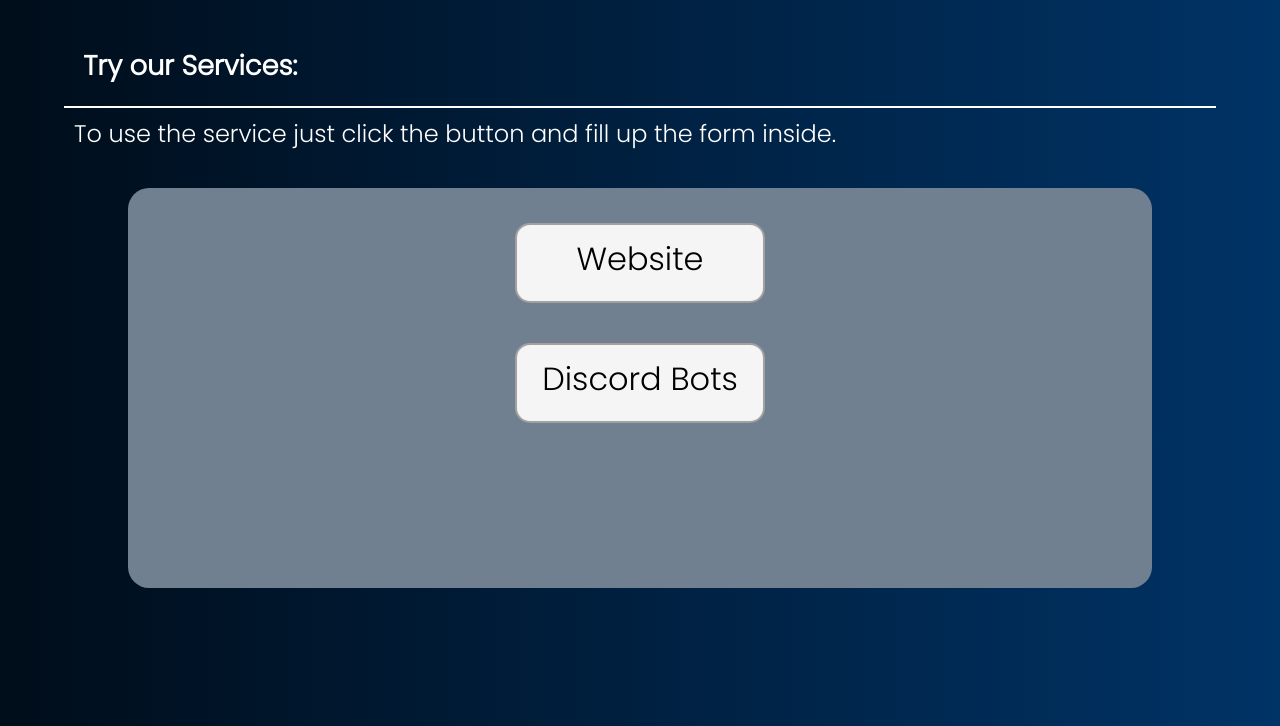
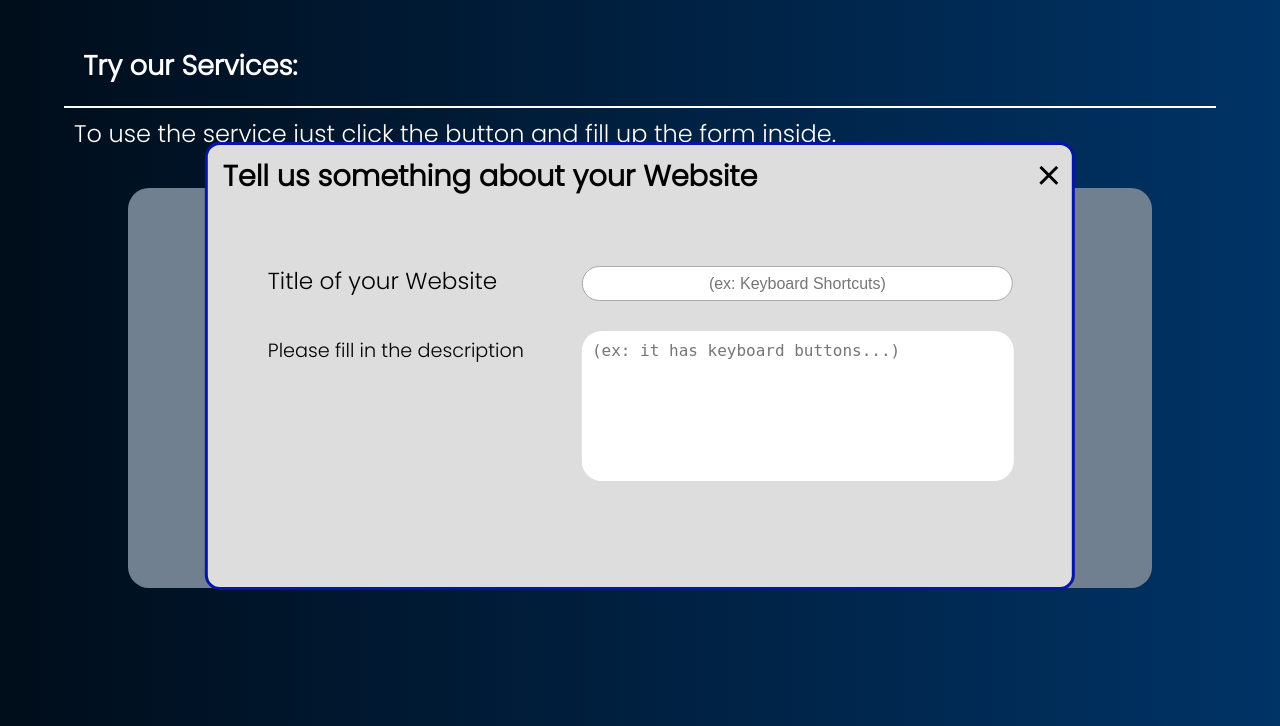
Before and after one commit to YameTechs/website, a Flask app: page /services/ in a window 1280 px wide. Shown: the part 74-800 px from the top of the page. Run offline with Flask 2, Linux system fonts and the light colour scheme; data that the repository does not hold is empty; parts of the project's set-up code (start-up, migrations or seed data) failed here and were passed over; some libraries are stand-ins or nearby versions.

Commit message:
form progressed

```diff
--- a/src/static/css/services.css
+++ b/src/static/css/services.css
@@ -165,25 +165,27 @@
   top: 50%;
   left: 50%;
   transform: translate(-50%, -50%);
-  background-color: rgb(189, 189, 189);
-  border-radius: 6px;
+  background: #ddd;
+  border-radius: 15px;
   border: 3px solid rgb(5, 21, 168);
   width: 85%;
   height: 80%;
-  display: flex;
 }
+
+/* Texts and buttons and form to fill*/
 .modalContent .header {
+  padding: 15px 10px;
+  width: 100%;
   height: fit-content;
   padding: 10px 15px;
-  display: flex;
-  justify-content: space-between;
-  align-items: center;
 }
 .modalContent .header .title {
-  font-size: 30px;
+  font-size: 1.8rem;
   font-weight: bold;
 }
 .modalContent .header .xbtn {
+  margin-left: 20px;
+  position: relative;
   color: black;
   text-decoration: none;
   position: absolute;
@@ -196,6 +198,77 @@
   border: none;
 }
 
+/* Body */
+.modalContent .body {
+  display: flex;
+  flex-direction: column;
+  justify-content: center;
+  padding: 20px 40px;
+  width: 100%;
+  height: 75%;
+}
+
+/* For the title area */
+.modalContent .body .web-title form {
+  margin: auto;
+  width: 100%;
+}
+
+.modalContent .body .web-title label {
+  margin: 20px 20px 10px 20px;
+  color: black;
+  font-size: 1.45rem;
+  font-weight: 500;
+}
+
+.modalContent .body .web-title input {
+  margin: 15px 15px 15px 60px;
+  border-radius: 20px;
+  border: 1px solid#aaa;
+  width: 55%;
+  height: 35px;
+  font-size: 1.1rem;
+  text-align: center;
+}
+
+.modalContent .body .web-title input::placeholder {
+  margin: auto;
+  justify-content: center;
+  font-size: 16px;
+  font-weight: 200;
+}
+
+/* Description form*/
+.modalContent .body .desc-form form {
+  margin: auto;
+  width: 100%;
+  display: flex;
+}
+.modalContent .body .desc-form label {
+  margin: 20px 20px 10px 20px;
+  color: black;
+  font-size: 1.2rem;
+  font-weight: 500;
+}
+
+.modalContent .body .desc-form textarea {
+  margin: 15px 15px 15px 38px;
+  border-radius: 20px;
+  border: 2px #aaa;
+  width: 55%;
+  height: 150px;
+  font-size: 16px;
+  resize: none;
+  padding: 10px 10px 10px 10px;
+}
+
+.modalContent .body .desc-form textarea::placeholder {
+  margin: auto;
+  justify-content: center;
+  font-size: 16px;
+  font-weight: 200;
+}
+
 footer {
   position: relative;
   width: 100%;
--- a/src/templates/services.html
+++ b/src/templates/services.html
@@ -27,16 +27,33 @@
 
 <div class='outside-layer'></div>
 
-<div class="theModal" id="web-form">
+<div class="theModal active" id="web-form">
     <div class="modalContent">
+
       <div class="header">
-        <div class="title"> Tell us about your Website</div>
+        <div class="title"> Tell us something about your Website</div>
         <a href='#' class="xbtn" id="close">&times;</a>
       </div>
 
-      <div class="desc-form">
+      <div class="body">
+
+        <div name="title">
+          <form class="web-title" action="">
+            <label for="web-title">Title of your Website</label>
+            <input type="text" name="web-title" placeholder="(ex: Keyboard Shortcuts)"><br>
+          </form>
+        </div>
+
+
+        <div class="desc-form">
+          <form action="">
+          <label for="description"> Please fill in the description</label>
+          <textarea name="description" id="desc" placeholder="(ex: it has keyboard buttons...)"></textarea>
+          </form>
+        </div>
 
       </div>
+
     </div>
 </div>
 
```
Also changed, not shown: other parts of src/static/css/services.css (+37 -4 lines).
